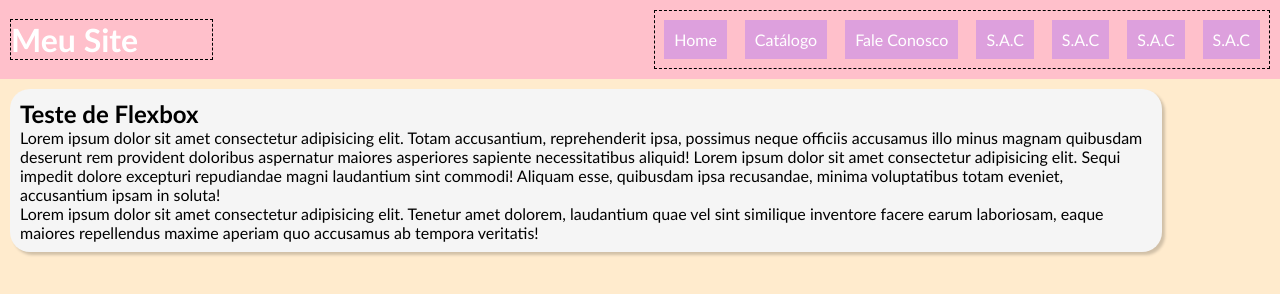
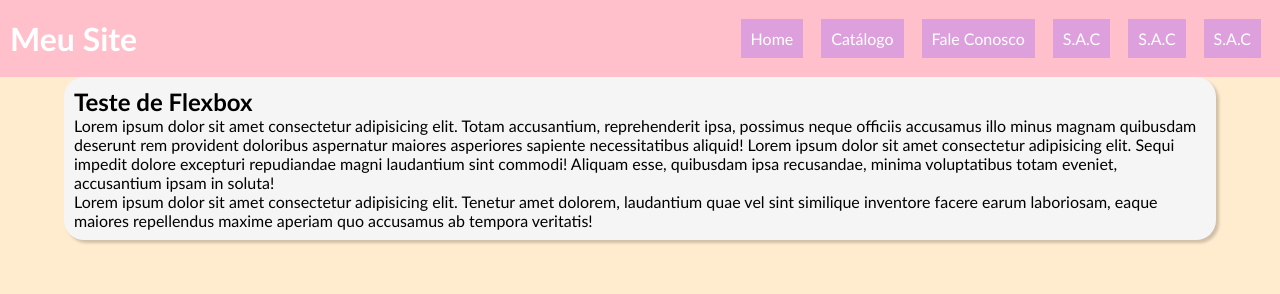
Before and after one commit to JenniferSouza2024/html-css, a plain HTML site: page exercicios/ex027/flex013- menu flexbox/index.html in a window 1280 px wide. Drawn offline with Linux system fonts and the light colour scheme.

Commit message:
atualizei o exercicio

```diff
--- a/exercicios/ex027/flex013- menu flexbox/index.html
+++ b/exercicios/ex027/flex013- menu flexbox/index.html
@@ -5,6 +5,7 @@
     <meta name="viewport" content="width=device-width, initial-scale=1.0">
     <title>Menu Flexbox</title>
     <link rel="stylesheet" href="style.css">
+    <link rel="stylesheet" href="mobile.css" media="screen and (max-width:530px)">
 </head>
 <body>
     <header>
@@ -13,7 +14,6 @@
             <a href="#">Home</a>
             <a href="#">Catálogo</a>
             <a href="#">Fale Conosco</a>
-            <a href="#">S.A.C</a>
             <a href="#">S.A.C</a>
             <a href="#">S.A.C</a>
             <a href="#">S.A.C</a>
--- /dev/null
+++ b/exercicios/ex027/flex013- menu flexbox/mobile.css
@@ -0,0 +1,13 @@
+@charset "utf-8";
+
+header, header > nav{
+    flex-direction: column;
+}
+
+header > h1{
+    flex-basis: 50px;
+}
+
+header > nav > a{
+    width: 80vw;
+}
--- a/exercicios/ex027/flex013- menu flexbox/style.css
+++ b/exercicios/ex027/flex013- menu flexbox/style.css
@@ -10,7 +10,7 @@ body{
     font-family: 'Gill Sans', 'Gill Sans MT', Calibri, 'Trebuchet MS', sans-serif;
     font-size: 1em;
     background-color:blanchedalmond;
-    height: 100vh;
+    height:100vh;
     width: 100vw;
 }
 
@@ -24,15 +24,14 @@ header{
     align-items: center;
 }
 header > h1{
-    border: 1px dashed black;
-    flex: 0 0 203px;
 
+    flex: 0 0 200px;
 }
 header > nav{
-    border: 1px dashed black;
+
     display: flex;
     flex-flow: row wrap;
-    justify-content: center;
+    justify-content: flex-end;
 }
 header > nav > a{
      background-color: plum;
@@ -54,5 +53,7 @@ main{
     padding: 10px;
     border-radius: 20px;
     box-shadow: 3px 3px 3px rgba(0, 0, 0, 0.185);
-    width:90%;
+    width: 90%;
+    margin: auto;
+
 }
```
Also changed, not shown: exercicios/ex027/flex001/index.html (+2 -1 lines), 1 other file.
